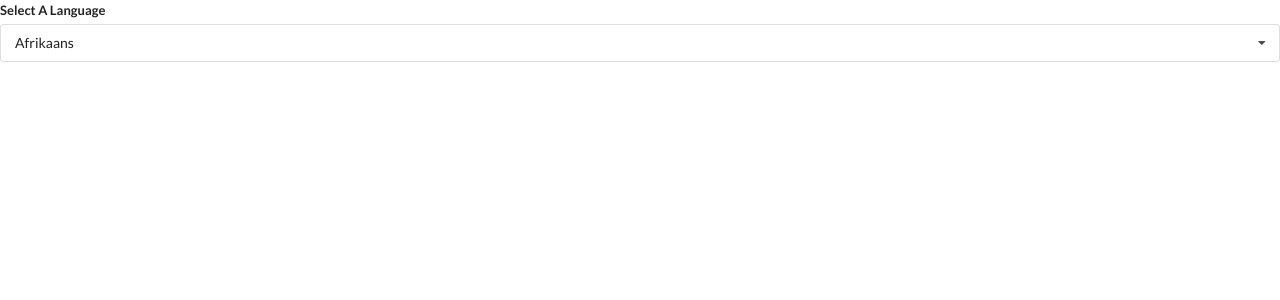
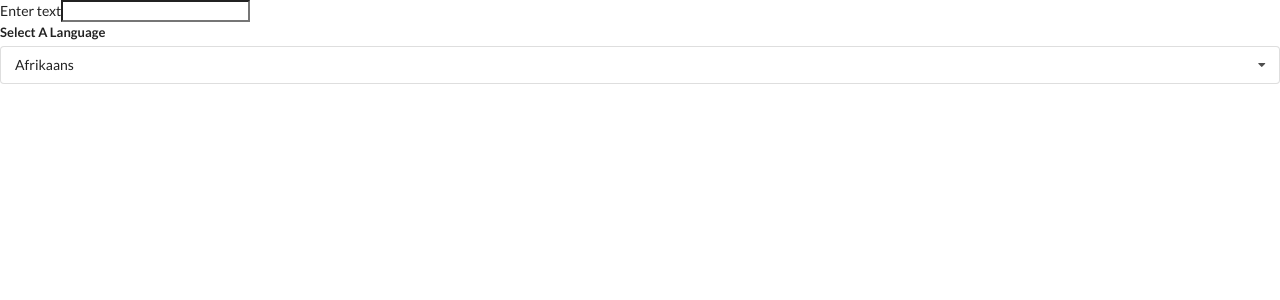
Before and after one commit to chrisvneal/widgets, a React (Create React App) app: page / in a window 1280 px wide. Shown: the top 300 px of the page. Built offline with nearby package versions, Linux system fonts and the light colour scheme.

Commit message:
Add text state to Translate compontny

```diff
--- a/src/components/Translate.js
+++ b/src/components/Translate.js
@@ -18,8 +18,16 @@ const options = [
 
 const Translate = () => {
   const [language, setLanguage] = useState(options[0]);
+  const [text, setText] = useState("");
+
   return (
     <div>
+      Enter text
+      <input
+        type="text"
+        value={text}
+        onChange={(e) => setText(e.target.value)}
+      />
       <Dropdown
         options={options}
         selected={language}
```
